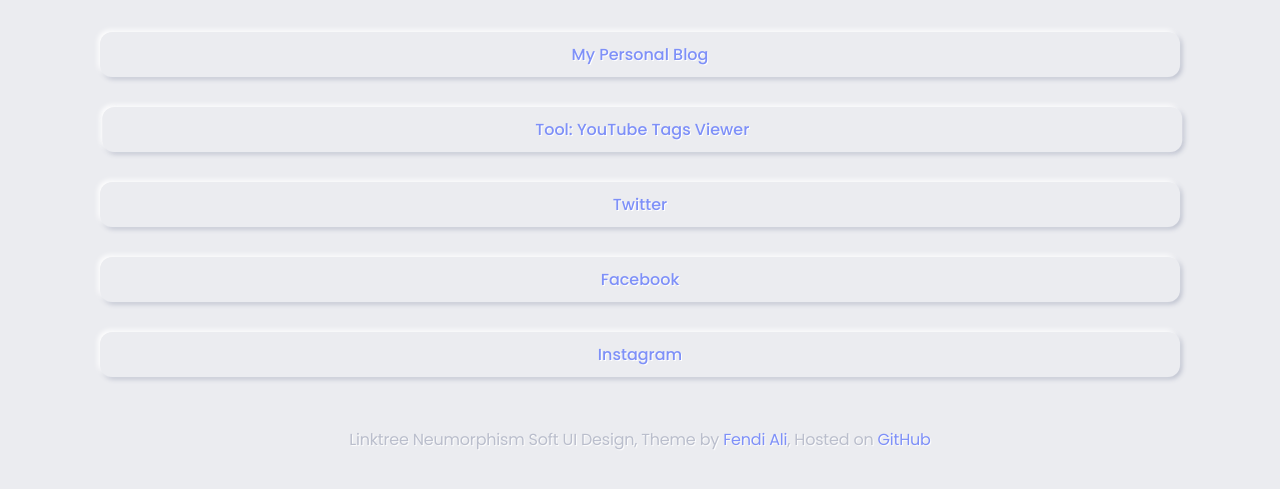
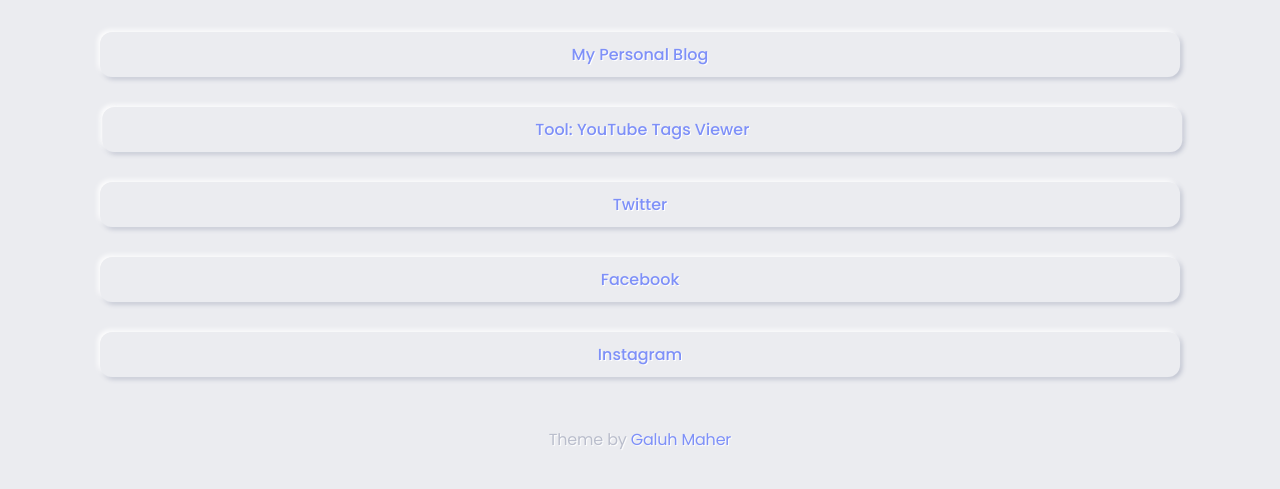
Before and after one commit to galuhmaher/link, a plain HTML site: page index.html in a window 1280 px wide. Shown: the part 241-730 px from the top of the page. Drawn offline with Linux system fonts and the light colour scheme; a web font is replaced by a local one.

Commit message:
Update index.html

```diff
--- a/index.html
+++ b/index.html
@@ -4,8 +4,8 @@
 <head>
    <meta charset="UTF-8">
     <meta name="viewport" content="width=device-width, initial-scale=1.0">
-    <title>Fendi Ali @fendialii - Tetaplah Terhubung</title>
-    <meta name="description" content="Fendi Ali - Linktree, Neumorphism Soft UI Design. ">
+    <title>Galuh Maher @galuhmaher - Tetaplah Terhubung</title>
+    <meta name="description" content="Galuh Maher - Linktree, Neumorphism Soft UI Design. ">
 <meta name="keywords" content="Linktree, Bio Link, Template, neumorphism UI, Theme, Codepen, GitHub">
 <meta name="robots" content="index, follow">
 <link rel="stylesheet" href="main.css">
@@ -26,7 +26,7 @@
         <button class="btn-link" onclick="location.href='https://instagram.com/fendialii'">Instagram</button>
     </main>
     <footer>
-      Linktree Neumorphism Soft UI Design, Theme by <a href="https://www.instagram.com/fendialii">Fendi Ali</a>, Hosted on <a href="https://github.com/fendiali">GitHub</a>
+      Theme by <a href="https://www.instagram.com/galuhmaher">Galuh Maher</a>
     </footer>
   </div>
 </body>
```
